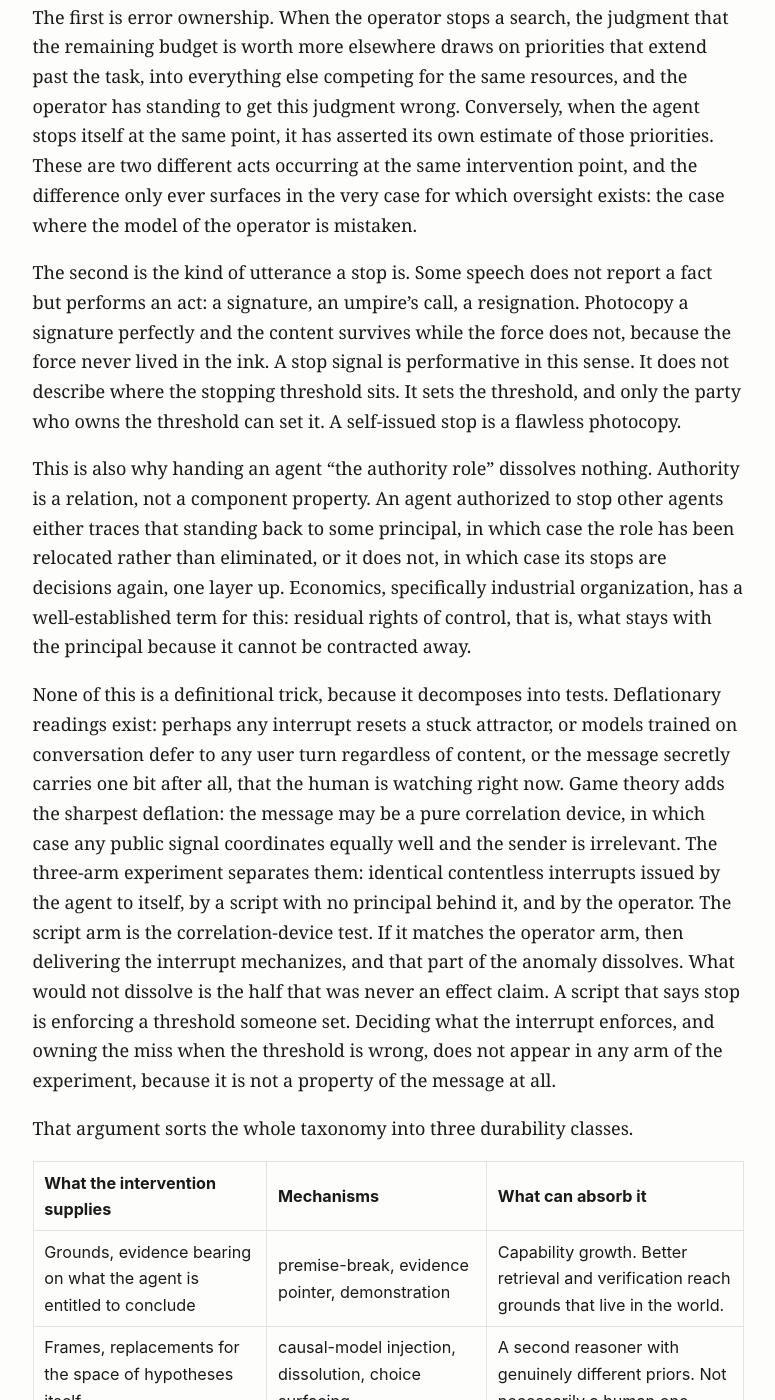
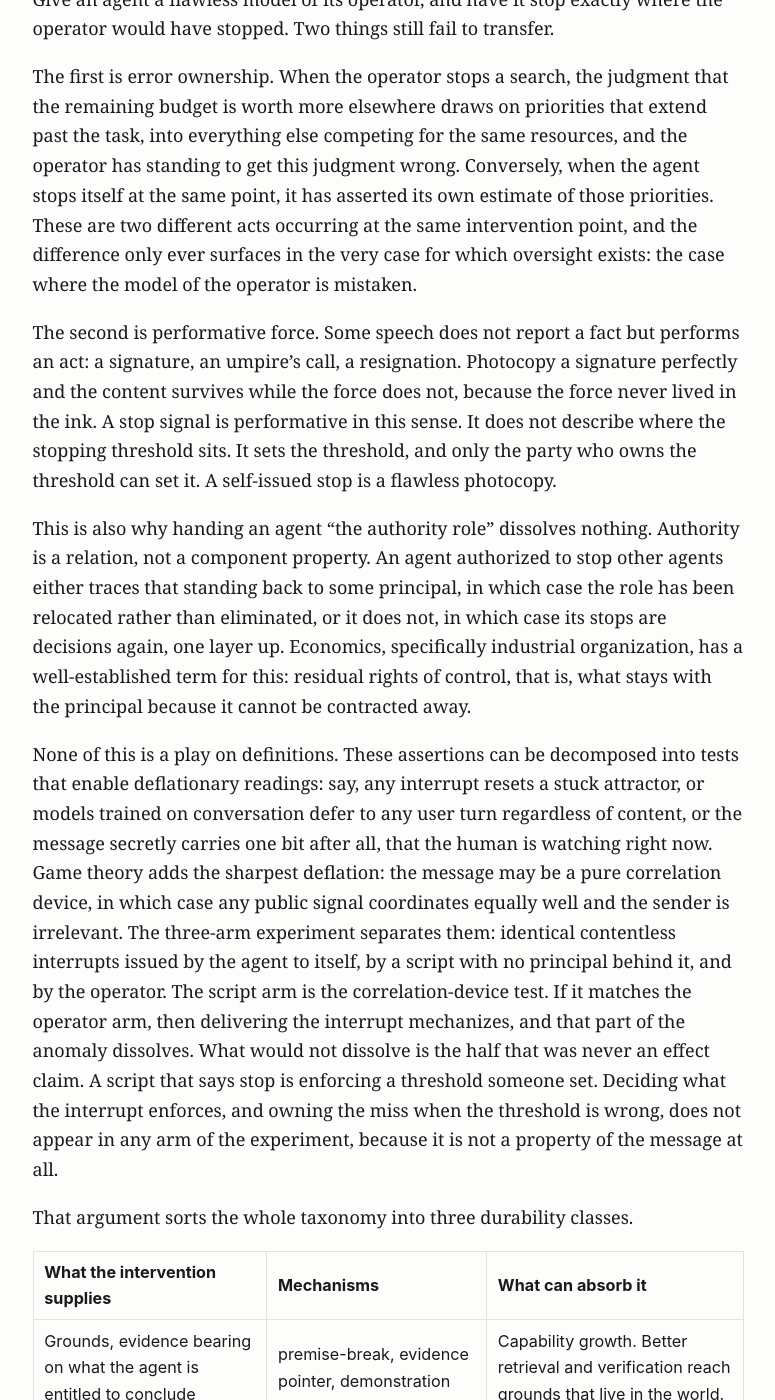
Before and after one commit to MajorLift/blog, a Jekyll site: the page built from _posts/2026-07-24-when-if-ever-agents-stop-needing-us.md, in a window 1280 px wide and 1400 px high, scrolled down 2732 px. Shown: the whole window, without its empty margins (252-1027 px from the left). Built offline with Jekyll 4.4.1, drawn with Linux system fonts in a browser that asks for light colours; some of the changed text lies outside the part shown.

Commit message:
Sync essay 1: author edits to mechanism glosses and deflation passage

```diff
--- a/_posts/2026-07-24-when-if-ever-agents-stop-needing-us.md
+++ b/_posts/2026-07-24-when-if-ever-agents-stop-needing-us.md
@@ -15,14 +15,14 @@
 Nine intervention mechanisms recur. Compressed to one line each:
 
 1. **Premise-breaking fact.** One verifiable fact that collapses a plan built on an unverified premise.
-2. **Causal-model injection.** A different account of what is causing what, which changes what counts as evidence and what a fix would look like.
+2. **Causal-model injection.** A different account of causal relationships between relevant factors, which changes both what counts as evidence and what would constitute a fix.
 3. **Direct-judgment demand.** Forcing a committed verdict where the agent wants to hedge.
 4. **Cross-context evidence pointer.** Not evidence, the location of evidence outside the agent's search scope.
 5. **Purpose re-anchor.** Re-elevating the goal the agent already knows and has stopped optimizing for.
 6. **Implicit-choice surfacing.** Converting a silently applied default into a decision someone actually makes.
-7. **Stop signal.** Declaring a search line dead, or demanding search past an answer the agent was ready to accept. Same mechanism, both signs.
-8. **Requirement dissolution.** Deleting a misspecified requirement instead of iterating against it. What separates this from a stop signal is whether the search line can come back, because a dissolved requirement cannot regenerate one.
-9. **Demonstration.** Exhibiting the standard by fixing the artifact directly, used where the criterion resists statement. The hand edit is the usual channel, not the category: edits can carry any of the other mechanisms, and what makes this one distinct is a payload no instruction can replace.
+7. **Stop signal.** Declaring a search line dead, or demanding search past an answer the agent was ready to accept. Both are signals that share the same mechanism but operate in opposing directions.
+8. **Requirement dissolution.** Deleting a misspecified requirement instead of iterating against it. This is distinct from a stop signal in that a dissolved requirement cannot resume or regenerate a search line.
+9. **Demonstration.** Exhibiting the standard by fixing the artifact directly, used where the criterion resists statement. The hand edit is the usual channel, not the category: edits can carry any of the other mechanisms, and what makes this one distinct is that it encompasses payloads that no instruction can replace.
 
 What's surprising in this list is that three of the nine carry no domain content at all. The judgment demand, the purpose re-anchor, and the stop signal transfer nothing the agent does not already have. They move commitment, salience, and attention. A fourth belongs to the same species: the bare demand for the evidence behind a claim already made, call it the warrant demand. It supplies nothing, and what it transfers is the obligation to answer for the claim. All four work even when the human knows less than the agent about everything under discussion. These contentless intervention categories are not interesting because they are necessarily the most valuable moves on the list. Often they are not. They matter because they enable a natural experiment. The value of an intervention has two possible sources, what the message carries and who it comes from, and the six content-bearing mechanisms mix the two inseparably. An intervention that carries nothing isolates the second source, and the second source is where the question of replacement gets decided.
 
@@ -34,11 +34,11 @@
 
 The first is error ownership. When the operator stops a search, the judgment that the remaining budget is worth more elsewhere draws on priorities that extend past the task, into everything else competing for the same resources, and the operator has standing to get this judgment wrong. Conversely, when the agent stops itself at the same point, it has asserted its own estimate of those priorities. These are two different acts occurring at the same intervention point, and the difference only ever surfaces in the very case for which oversight exists: the case where the model of the operator is mistaken.
 
-The second is the kind of utterance a stop is. Some speech does not report a fact but performs an act: a signature, an umpire's call, a resignation. Photocopy a signature perfectly and the content survives while the force does not, because the force never lived in the ink. A stop signal is performative in this sense. It does not describe where the stopping threshold sits. It sets the threshold, and only the party who owns the threshold can set it. A self-issued stop is a flawless photocopy.
+The second is performative force. Some speech does not report a fact but performs an act: a signature, an umpire's call, a resignation. Photocopy a signature perfectly and the content survives while the force does not, because the force never lived in the ink. A stop signal is performative in this sense. It does not describe where the stopping threshold sits. It sets the threshold, and only the party who owns the threshold can set it. A self-issued stop is a flawless photocopy.
 
 This is also why handing an agent "the authority role" dissolves nothing. Authority is a relation, not a component property. An agent authorized to stop other agents either traces that standing back to some principal, in which case the role has been relocated rather than eliminated, or it does not, in which case its stops are decisions again, one layer up. Economics, specifically industrial organization, has a well-established term for this: residual rights of control, that is, what stays with the principal because it cannot be contracted away.
 
-None of this is a definitional trick, because it decomposes into tests. Deflationary readings exist: perhaps any interrupt resets a stuck attractor, or models trained on conversation defer to any user turn regardless of content, or the message secretly carries one bit after all, that the human is watching right now. Game theory adds the sharpest deflation: the message may be a pure correlation device, in which case any public signal coordinates equally well and the sender is irrelevant. The three-arm experiment separates them: identical contentless interrupts issued by the agent to itself, by a script with no principal behind it, and by the operator. The script arm is the correlation-device test. If it matches the operator arm, then delivering the interrupt mechanizes, and that part of the anomaly dissolves. What would not dissolve is the half that was never an effect claim. A script that says stop is enforcing a threshold someone set. Deciding what the interrupt enforces, and owning the miss when the threshold is wrong, does not appear in any arm of the experiment, because it is not a property of the message at all.
+None of this is a play on definitions. These assertions can be decomposed into tests that enable deflationary readings: say, any interrupt resets a stuck attractor, or models trained on conversation defer to any user turn regardless of content, or the message secretly carries one bit after all, that the human is watching right now. Game theory adds the sharpest deflation: the message may be a pure correlation device, in which case any public signal coordinates equally well and the sender is irrelevant. The three-arm experiment separates them: identical contentless interrupts issued by the agent to itself, by a script with no principal behind it, and by the operator. The script arm is the correlation-device test. If it matches the operator arm, then delivering the interrupt mechanizes, and that part of the anomaly dissolves. What would not dissolve is the half that was never an effect claim. A script that says stop is enforcing a threshold someone set. Deciding what the interrupt enforces, and owning the miss when the threshold is wrong, does not appear in any arm of the experiment, because it is not a property of the message at all.
 
 That argument sorts the whole taxonomy into three durability classes.
 
```
